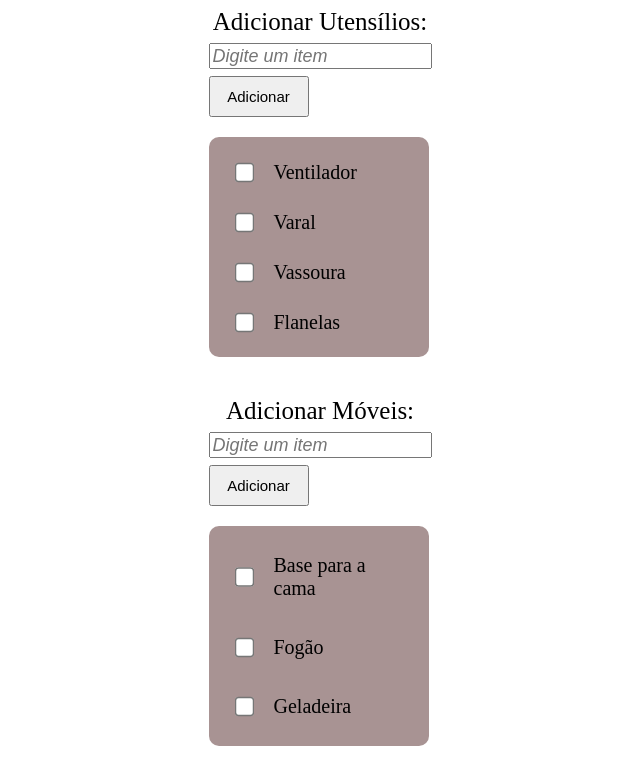
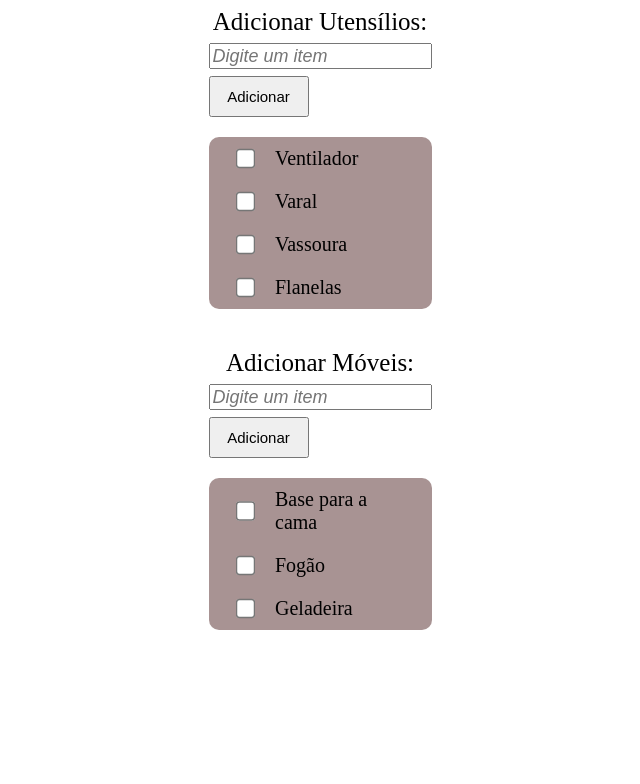
Before and after one commit to Islania-Silva/Lista-compras-casa, a plain HTML site: page index.html in a window 1280 px wide. Shown: the whole page, without its empty margins (320-960 px from the left). Drawn offline with Linux system fonts and the light colour scheme.

Commit message:
Corrigindo o  erro no id de adicionar móveis

```diff
--- a/index.html
+++ b/index.html
@@ -40,7 +40,7 @@
             <div class="filho">
                 <div class="utensilios">
                     <span>Adicionar Móveis: </span>
-                    <input id="inputUtensilios" placeholder="Digite um item" type="text">
+                    <input id="inputMoveis" placeholder="Digite um item" type="text">
                     <button onclick="adicionarItem('moveis')">Adicionar</button>
                 </div>
                 <section id="listaMoveis">
--- a/style.css
+++ b/style.css
@@ -10,10 +10,9 @@ section {
     padding: 10px;
     display: flex;
     flex-direction: column;
-    width: 200px;
-    height: 200px;
     align-items: center;
     justify-content: space-around;
+    gap: 20px;
 }
 .item {
     width: 100%;
```
